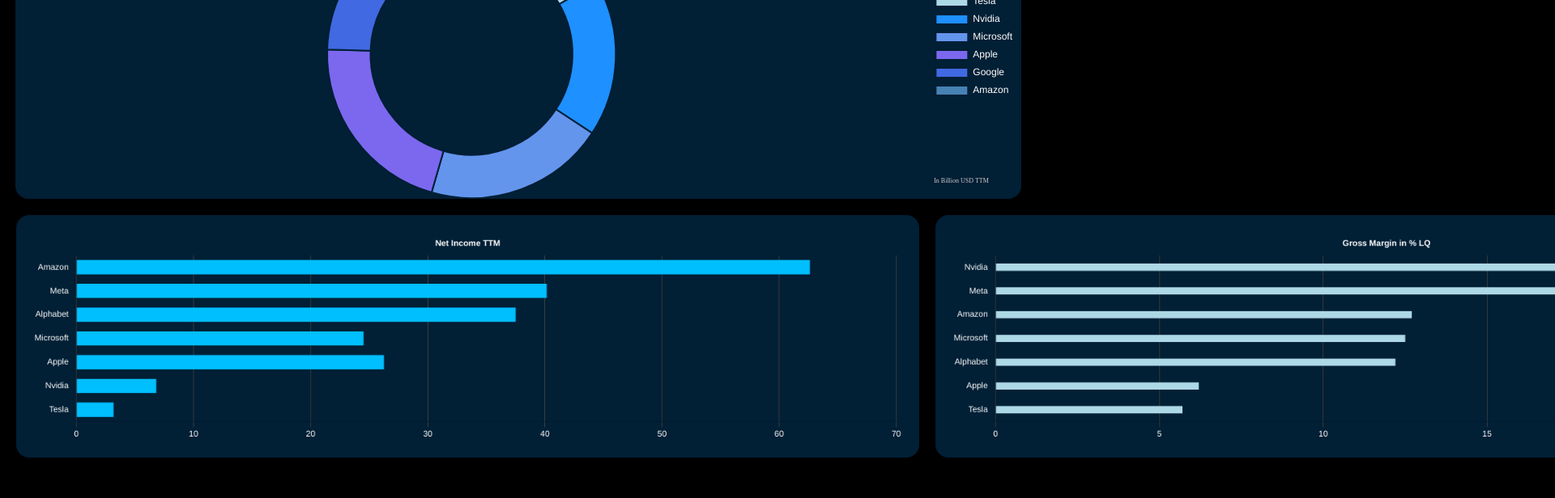
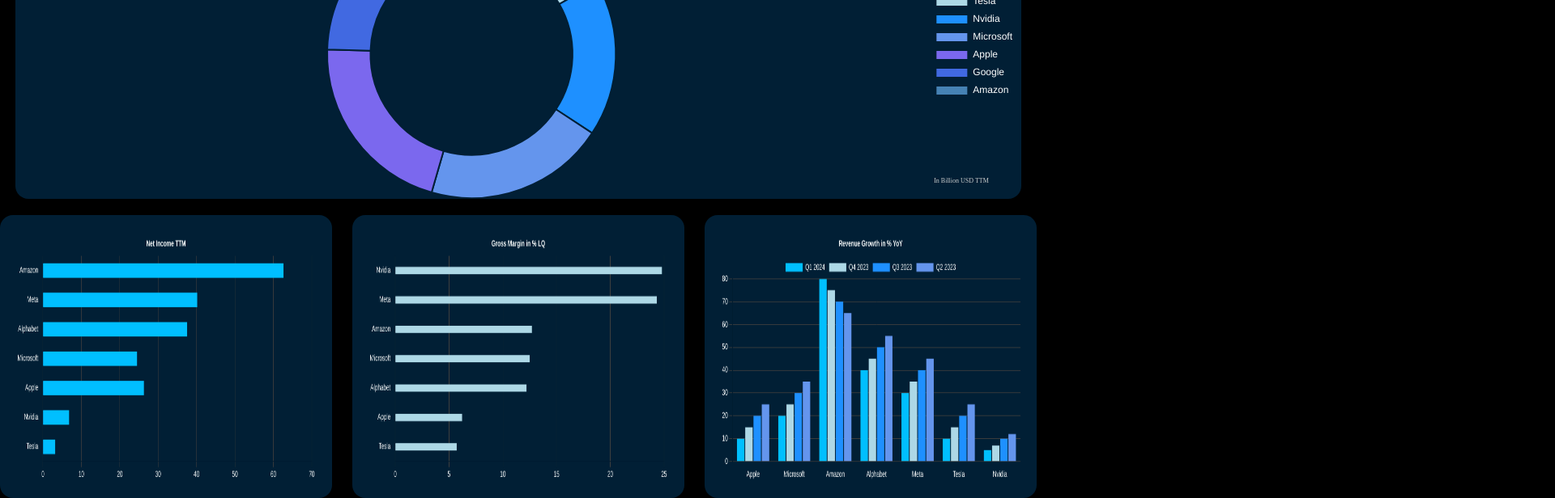
Before and after one commit to DavidV0/stock-dashboard, a Vue app: page / in a window 1280 px wide. Shown: the part 1180-1796 px from the top of the page at 81% size, 1920 px wide, since content can reach past the window. Before the commit the page ends 1766 px from the top, so only its background shows below. Built offline with nearby package versions, Linux system fonts and the light colour scheme.

Commit message:
corrected styling

```diff
--- a/src/components/AppHeader.vue
+++ b/src/components/AppHeader.vue
@@ -13,7 +13,6 @@
 
 <style scoped>
 .header {
-	background-color: #020204;
 	padding-top: 40px;
 	display: flex;
 	align-items: center;
--- a/src/components/BarCharts.vue
+++ b/src/components/BarCharts.vue
@@ -1,9 +1,11 @@
 <template>
-	<div class="chart-container">
-		<Bar :data="dataNetIncome" :options="optionsNetIncome" />
-		<Bar :data="dataGrossMargin" :options="optionsGrossMargin" />
-		<Bar :data="dataRevenueGrowth" :options="optionsRevenueGrowth" />
-	</div>
+	<section>
+		<div class="chart-container">
+			<Bar :data="dataNetIncome" :options="optionsNetIncome" />
+			<Bar :data="dataGrossMargin" :options="optionsGrossMargin" />
+			<Bar :data="dataRevenueGrowth" :options="optionsRevenueGrowth" />
+		</div>
+	</section>
 </template>
 
 <script>
@@ -56,22 +58,23 @@
 </script>
 
 <style scoped>
+section {
+	width: 100vw;
+	display: flex;
+	align-items: center;
+}
 .chart-container {
+	max-width: 1440px !important;
 	display: flex;
+	max-height: 350px;
 	justify-content: space-between;
-	padding: 20px;
 	gap: 20px;
-	max-width: 100vw;
 	height: auto;
-}
-
-.chart-container > * {
-	flex: 1 1 32%;
-	width: 32%;
-	max-height: 300px;
+	margin-top: 20px;
 }
 
 canvas {
+	width: 32% !important;
 	border-radius: 16px;
 	background-color: #011f35;
 	padding: 20px;
```
